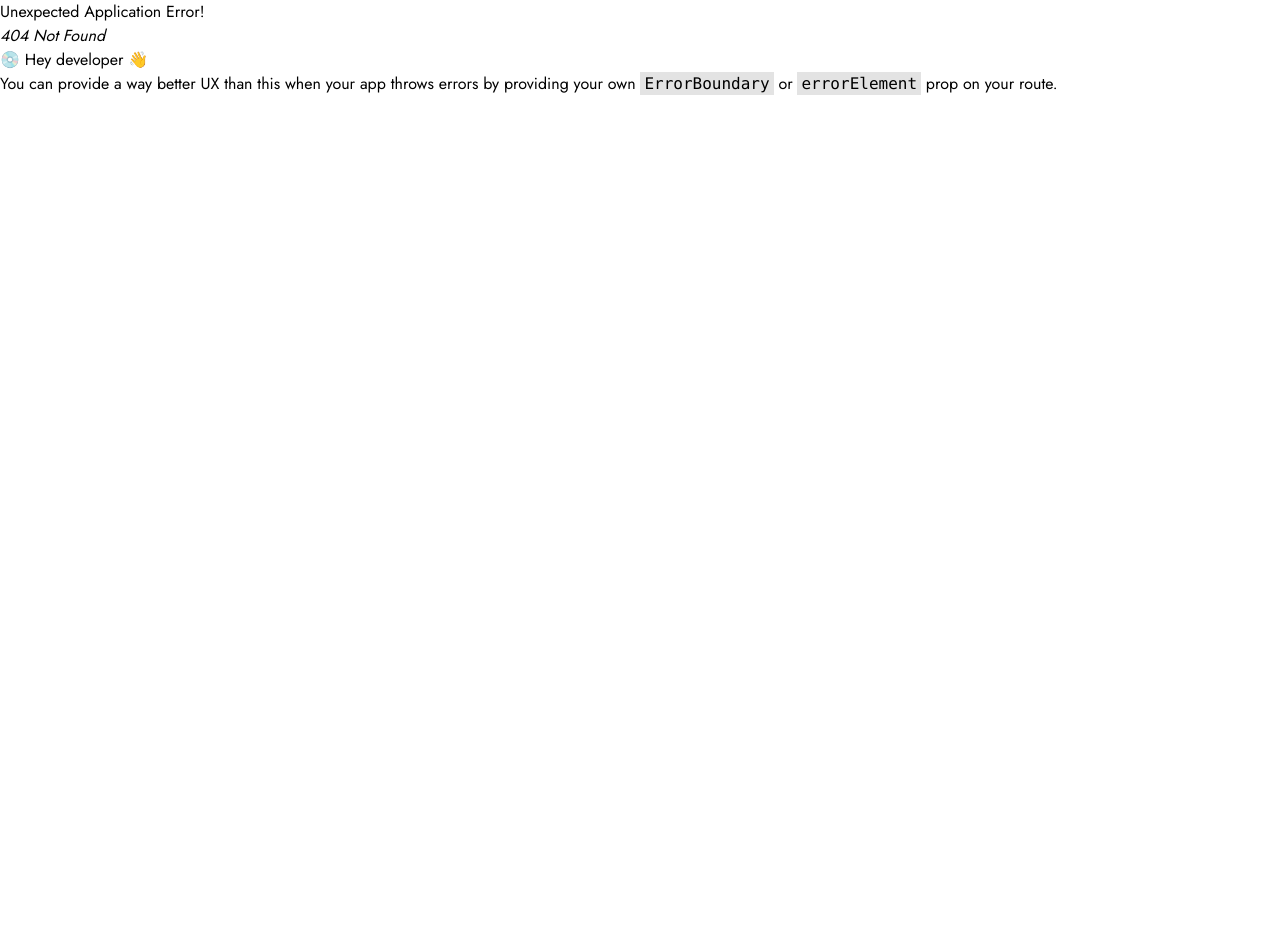
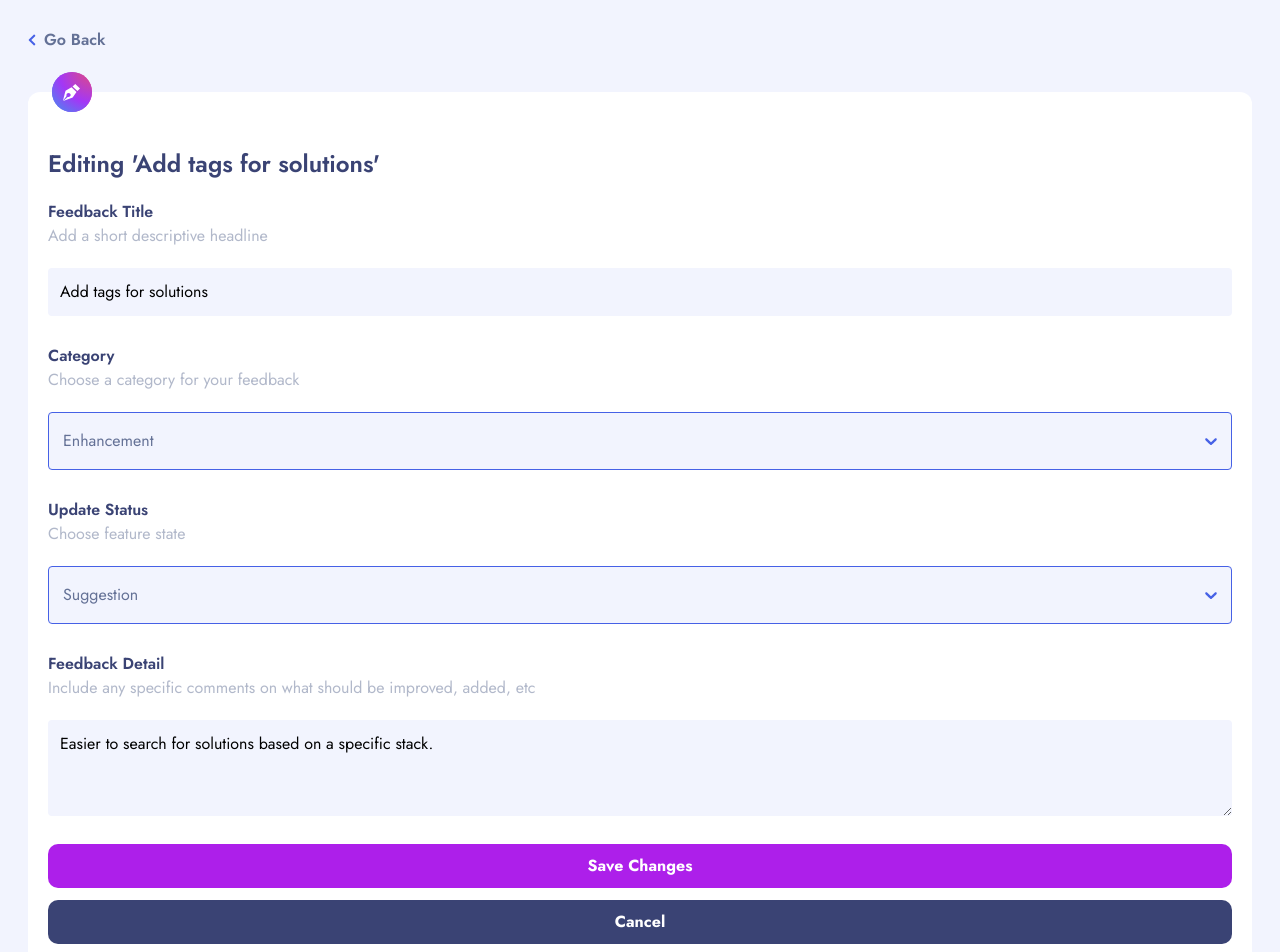
Before and after one commit to Abdul-Raziq1/ProductFeedBack, a React (Vite) app: page /comments/1/edit in a window 1280 px wide. Before the commit this address had no page. Shown: the top 952 px of the page. Before the commit the page ends 800 px from the top, so only its background shows below. Built offline with nearby package versions, Linux system fonts and the light colour scheme; data requests are answered from the project's data file.

Commit message:
Added ability to delete feedback

```diff
--- a/src/components/InputField.jsx
+++ b/src/components/InputField.jsx
@@ -1,42 +1,26 @@
+/* eslint-disable react/prop-types */
 import PropTypes from "prop-types";
-import { BUG, ENHANCEMENT, FEATURE, UI, UX } from "../data/types";
 import CustomSelect from "./CustomSelect";
-import { useContext } from "react";
-import { FeedbackContext } from "../context/FeedbackContext";
-const InputField = ({ title, description, inputType, warn, placeholder="" }) => {
-  const { feedback, setFeedback } = useContext(FeedbackContext);
+const InputField = ({
+  title,
+  titleValue,
+  descriptionValue,
+  categoryValue,
+  titleHandler,
+  descriptionHandler,
+  categoryHandler,
+  options,
+  description,
+  inputType,
+  warn,
+  placeholder = "",
+}) => {
   const mapTextToInput = (type) => {
-    const options = [
-      { value: FEATURE, label: FEATURE },
-      { value: UI, label: UI },
-      { value: UX, label: UX },
-      { value: ENHANCEMENT, label: ENHANCEMENT },
-      { value: BUG, label: BUG },
-    ];
-
-    const titleChangeHandler = (event) => {
-      setFeedback((prevState) => {
-        return { ...prevState, title: event.target.value };
-      });
-    };
-
-    const descriptionChangeHandler = (event) => {
-      setFeedback((prevState) => {
-        return { ...prevState, description: event.target.value };
-      });
-    };
-
-    const addCategoryHandler = (selectedValue) => {
-      setFeedback((prevState) => {
-        return { ...prevState, category: selectedValue.value };
-      });
-    };
-
     const inputElements = {
       text: (
         <input
-          onChange={titleChangeHandler}
-          value={feedback.title}
+          onChange={titleHandler}
+          value={titleValue}
           type="text"
           className={`rounded ${
             warn ? "outline-red-500" : "focus:outline-blueTheme"
@@ -48,14 +32,15 @@ const InputField = ({ title, description, inputType, warn, placeholder="" }) =>
           override
           className="rounded p-3"
           options={options}
-          onChange={addCategoryHandler}
+          onChange={categoryHandler}
+          defaultValue={{label: categoryValue, value: categoryValue}}
         />
       ),
       textarea: (
         <textarea
-          onChange={descriptionChangeHandler}
+          onChange={descriptionHandler}
           placeholder={placeholder}
-          value={feedback.description}
+          value={descriptionValue}
           rows={3}
           className="rounded bg-grayTheme p-3 focus:outline-blueTheme outline-offset-0 outline-1 outline-none"
         ></textarea>
@@ -65,10 +50,16 @@ const InputField = ({ title, description, inputType, warn, placeholder="" }) =>
   };
   return (
     <div className="flex flex-col">
-      {title !== undefined && <span className="font-semibold text-lighterBlueBlackTheme">{title}</span>}
-      { description !== undefined && <span className=" mb-5 text-darkGrayTheme text-opacity-50">
-        {description}
-      </span>}
+      {title !== undefined && (
+        <span className="font-semibold text-lighterBlueBlackTheme">
+          {title}
+        </span>
+      )}
+      {description !== undefined && (
+        <span className=" mb-5 text-darkGrayTheme text-opacity-50">
+          {description}
+        </span>
+      )}
       {mapTextToInput(inputType)}
     </div>
   );
@@ -79,6 +70,6 @@ InputField.propTypes = {
   description: PropTypes.string,
   inputType: PropTypes.string,
   warn: PropTypes.bool,
-  placeholder: PropTypes.string
+  placeholder: PropTypes.string,
 };
 export default InputField;
--- a/src/components/LinkButtons.jsx
+++ b/src/components/LinkButtons.jsx
@@ -10,7 +10,8 @@ const LinkButton = ({ text, icon, color }) => {
   }
   const mapTextToLink = (text) => {
     const links = {
-      'Add Feedback': 'addFeedback'
+      'Add Feedback': 'addFeedback',
+      'Edit Feedback': 'edit'
     }
     return links[text]
   }
@@ -21,7 +22,7 @@ const LinkButton = ({ text, icon, color }) => {
       className="hover:opacity-100 opacity-90 "
     >
       <div className="flex justify-center gap-1 items-center ">
-        <span className="text-xs text-white">{icon}</span>
+        {icon !== undefined && <span className="text-xs text-white">{icon}</span>}
         <span className="text-white font-bold whitespace-nowrap">{text}</span>
       </div>
     </Link>
--- a/src/context/FeedbackContext.jsx
+++ b/src/context/FeedbackContext.jsx
@@ -20,7 +20,7 @@ const FeedbackProvider = ({ children }) => {
     category: "Feature",
     numOfComments: 0,
     upvotes: 0,
-    status: "suggestion",
+    status: "Suggestion",
     comments: [],
   });
   const [currentUserData, setCurrentUserData] = useState({
@@ -88,7 +88,7 @@ const FeedbackProvider = ({ children }) => {
         console.log("Error:", error);
       });
     setFetchData(false);
-  }, [fetchData]);
+  }, [fetchData, setFetchData]);
 
   useEffect(() => {
     setSortedState(sorter(sortBy, filterate(filterBy, suggestions)));
--- a/src/data/data.json
+++ b/src/data/data.json
@@ -4,9 +4,8 @@
     "name": "Zena Kelley",
     "username": "velvetround",
     "likes": {
-      "2": 2,
-      "11": 11,
-      "803992f3-0d2c-4ce0-9bff-5968d5223c8e": "803992f3-0d2c-4ce0-9bff-5968d5223c8e"
+      "1": 1,
+      "6": 6
     }
   },
   "productRequests": [
@@ -14,7 +13,7 @@
       "id": 1,
       "title": "Add tags for solutions",
       "category": "Enhancement",
-      "upvotes": 99,
+      "upvotes": 100,
       "status": "Suggestion",
       "description": "Easier to search for solutions based on a specific stack.",
       "numOfComments": 2,
@@ -48,7 +47,7 @@
       "upvotes": 100,
       "status": "Suggestion",
       "description": "It would help people with light sensitivities and who prefer dark mode.",
-      "numOfComments": 9,
+      "numOfComments": 11,
       "comments": [
         {
           "id": 3,
@@ -170,6 +169,36 @@
               }
             }
           ]
+        },
+        {
+          "id": "4a61537f-3bd3-4612-9a37-2170f54ca41d",
+          "content": "Okay folks, implemented the delete functionality. Time to delete",
+          "user": {
+            "image": "/assets/user-images/image-zena.jpg",
+            "name": "Zena Kelley",
+            "username": "velvetround",
+            "likes": {
+              "1": 1,
+              "6": 6,
+              "11": 11
+            }
+          },
+          "replies": []
+        },
+        {
+          "id": "a4f75f30-1eda-44b8-a2b8-e84d3ffbe26b",
+          "content": "Oh wait xDDD,\nI can't delete replies, just feedback. LMAO",
+          "user": {
+            "image": "/assets/user-images/image-zena.jpg",
+            "name": "Zena Kelley",
+            "username": "velvetround",
+            "likes": {
+              "1": 1,
+              "6": 6,
+              "11": 11
+            }
+          },
+          "replies": []
         }
       ]
     },
@@ -271,7 +300,7 @@
       "id": 6,
       "title": "Preview images not loading",
       "category": "Bug",
-      "upvotes": 4,
+      "upvotes": 5,
       "status": "Suggestion",
       "description": "Challenge preview images are missing when you apply a filter.",
       "numOfComments": 1,
@@ -446,32 +475,6 @@
           ]
         }
       ]
-    },
-    {
-      "title": "13th",
-      "description": "13th",
-      "category": "Feature",
-      "numOfComments": 1,
-      "upvotes": 0,
-      "status": "suggestion",
-      "comments": [
-        {
-          "id": "e72a0b14-97bc-4e14-8689-c41b503c6d81",
-          "content": "First to comment here",
-          "user": {
-            "image": "/assets/user-images/image-zena.jpg",
-            "name": "Zena Kelley",
-            "username": "velvetround",
-            "likes": {
-              "2": 2,
-              "11": 11,
-              "803992f3-0d2c-4ce0-9bff-5968d5223c8e": "803992f3-0d2c-4ce0-9bff-5968d5223c8e"
-            }
-          },
-          "replies": []
-        }
-      ],
-      "id": 13
     }
   ]
 }
--- a/src/data/service.js
+++ b/src/data/service.js
@@ -156,12 +156,50 @@ try {
     }
 }
 
+const editFeedback = async (id, editedFeedback) => {
+    try {
+        const url = `${productRequests}/${id}`
+        // const suggestion = await getSuggestionWithId(id)
+
+        const response = await fetch(url, {
+            method: 'PUT',
+            headers: {
+                "Content-Type": "application/json"
+            },
+            body: JSON.stringify(editedFeedback)
+        })
+        return response.json()
+    }
+    catch (error) {
+        console.log("Error:", error);
+    }
+}
+
+const deleteFeedback = async (id) => {
+    try {
+        const url = `${productRequests}/${id}`
+        // const suggestion = await getSuggestionWithId(id)
+
+        await fetch(url, {
+            method: 'DELETE',
+            headers: {
+                "Content-Type": "application/json"
+            },
+        })
+    }
+    catch (error) {
+        console.log("Error:", error);
+    }
+}
+
 const axiosUtil = {
     addFeedBack,
     addUpvote,
     addToLikes,
     addComment,
     addReply,
+    deleteFeedback,
+    editFeedback,
     getProductRequests,
     getUser,
     removeFromLikes
--- a/src/data/types.js
+++ b/src/data/types.js
@@ -12,6 +12,13 @@ export const UX = "UX"
 export const BUG = "Bug"
 export const FEATURE = "Feature"
 
+// Status
+export const PLANNED = "Planned"
+export const IN_PROGRESS = "In-Progress"
+export const LIVE = "Live"
+export const SUGGESTION = "Suggestion"
+
+
 // Buttons
 export const ADD_FEEDBACK = "Add Feedback"
 
@@ -21,3 +28,19 @@ export const productRequests = "http://localhost:3000/productRequests";
 
 // Character limit
 export const INITIAL_CHARS = 250
+
+// Select options
+export const categoryOptions = [
+    { value: FEATURE, label: FEATURE },
+    { value: UI, label: UI },
+    { value: UX, label: UX },
+    { value: ENHANCEMENT, label: ENHANCEMENT },
+    { value: BUG, label: BUG },
+];
+
+export const statusOptions = [
+    { value: SUGGESTION, label: SUGGESTION },
+    { value: PLANNED, label: PLANNED },
+    { value: IN_PROGRESS, label: IN_PROGRESS },
+    { value: LIVE, label: LIVE },
+];
--- a/src/screens/Comments.jsx
+++ b/src/screens/Comments.jsx
@@ -8,6 +8,7 @@ import { useContext, useState } from "react";
 import { v4 as uuid } from "uuid";
 import { FeedbackContext } from "../context/FeedbackContext";
 import axiosUtil from "../data/service";
+import LinkButton from "../components/LinkButtons";
 
 async function detailsLoader({ params }) {
   const suggestionUrl = `${productRequests}/${params.id}`;
@@ -74,7 +75,7 @@ const Comments = () => {
             Go Back
           </span>
         </div>
-        <CustomButton text={"Edit Feedback"} color={"#4661E6"} />
+        <LinkButton color={"#4661E6"} text={"Edit Feedback"} />
       </div>
 
       <div className="flex flex-col">
--- /dev/null
+++ b/src/screens/EditScreen.jsx
@@ -0,0 +1,183 @@
+/* eslint-disable no-unused-vars */
+// import PropType from 'prop-types'
+import CustomButton from "../components/CustomButton";
+import {
+  ADD_FEEDBACK,
+  categoryOptions,
+  productRequests,
+  statusOptions,
+} from "../data/types";
+import { useLoaderData, useNavigate } from "react-router-dom";
+import { FaChevronLeft } from "react-icons/fa";
+import FloatingActionButton from "../components/FloatingActionButton";
+import InputField from "../components/InputField";
+import { useContext, useState } from "react";
+import editIcon from "../../public/assets/shared/icon-edit-feedback.svg";
+import suggestions from "../data/suggestions";
+import axiosUtil from "../data/service";
+import { FeedbackContext } from "../context/FeedbackContext";
+
+async function editLoader({ params }) {
+  console.log("Params", params);
+  const suggestionUrl = `${productRequests}/${params.id}`;
+  const response = await fetch(suggestionUrl);
+  const suggestion = await response.json();
+  return suggestion;
+}
+
+const EditScreen = () => {
+  const [showWarning, setShowWarning] = useState(false);
+  const { setFetchData, setSuggestions } = useContext(FeedbackContext);
+  const navigate = useNavigate();
+  const backClickHandler = () => {
+    navigate(-1);
+  };
+  const suggestion = useLoaderData();
+  const title = suggestion.title;
+  const [editedFeedback, setEditedFeedback] = useState(suggestion);
+  const titleChangeHandler = (event) => {
+    setEditedFeedback((prevState) => {
+      return { ...prevState, title: event.target.value };
+    });
+  };
+
+  const descriptionChangeHandler = (event) => {
+    setEditedFeedback((prevState) => {
+      return { ...prevState, description: event.target.value };
+    });
+  };
+
+  const addCategoryHandler = (selectedValue) => {
+    setEditedFeedback((prevState) => {
+      return { ...prevState, category: selectedValue.value };
+    });
+  };
+
+  const addStatusHandler = (selectedValue) => {
+    setEditedFeedback((prevState) => {
+      return { ...prevState, status: selectedValue.value };
+    });
+  };
+
+  const saveEditHandler = (event) => {
+    event.preventDefault();
+    if (editedFeedback.title === "") {
+      setShowWarning(true);
+      setTimeout(() => {
+        setShowWarning(false);
+      }, 1500);
+      return;
+    }
+    axiosUtil
+      .editFeedback(editedFeedback.id, editedFeedback)
+      .then((response) => {
+        setSuggestions(prevState => {
+            const updatedSuggestions = prevState.map((state) => {
+                if (state.id === response.id) {
+                    return response
+                }
+                return state
+            })
+            return updatedSuggestions
+        })
+      });
+    setFetchData(true);
+    navigate(-1);
+  };
+
+  const deleteHandler = () => {
+    const deletedId = editedFeedback.id
+    axiosUtil.deleteFeedback(editedFeedback.id)
+    .then(() => {
+        setSuggestions(prevState => {
+            const updatedSuggestions = prevState.filter((state) => state.id !== deletedId)
+            return updatedSuggestions
+        })
+    })
+    setFetchData(true);
+    navigate('/')
+  }
+
+  return (
+    <div className="min-h-screen p-7 bg-grayTheme flex flex-col gap-10 select-none">
+      <div
+        onClick={backClickHandler}
+        className="cursor-pointer w-fit flex gap-2 items-center"
+      >
+        <FaChevronLeft className="w-2 text-blueTheme" />
+        <span className="hover:underline font-semibold text-darkGrayTheme">
+          Go Back
+        </span>
+      </div>
+      <div className="flex-1 pt-14 pb-7 px-5 relative rounded-xl bg-white">
+        <FloatingActionButton icon={<img src={editIcon} />} />
+        <h2 className="text-2xl mb-5 font-semibold text-lighterBlueBlackTheme">
+          Editing &apos;{title}&apos;
+        </h2>
+        <form noValidate className="flex flex-col gap-7">
+          <div>
+            <InputField
+              title={"Feedback Title"}
+              description={"Add a short descriptive headline"}
+              titleValue={editedFeedback.title}
+              titleHandler={titleChangeHandler}
+              inputType={"text"}
+              warn={showWarning}
+            />
+            {showWarning && (
+              <span className="text-red-600">Can&apos;t be empty</span>
+            )}
+          </div>
+
+          <InputField
+            title={"Category"}
+            description={"Choose a category for your feedback"}
+            inputType={"select"}
+            options={categoryOptions}
+            categoryValue={editedFeedback.category}
+            categoryHandler={addCategoryHandler}
+          />
+
+          <InputField
+            title={"Update Status"}
+            description={"Choose feature state"}
+            inputType={"select"}
+            options={statusOptions}
+            categoryValue={editedFeedback.status}
+            categoryHandler={addStatusHandler}
+          />
+
+          <InputField
+            title={"Feedback Detail"}
+            description={
+              "Include any specific comments on what should be improved, added, etc"
+            }
+            inputType={"textarea"}
+            descriptionHandler={descriptionChangeHandler}
+            descriptionValue={editedFeedback.description}
+          />
+          <div className="flex flex-col gap-3">
+            <CustomButton
+              type={"submit"}
+              color={"#AD1FEA"}
+              text={"Save Changes"}
+              onClick={saveEditHandler}
+            />
+            <CustomButton
+              color={"#3A4374"}
+              text={"Cancel"}
+              onClick={backClickHandler}
+            />
+            <CustomButton
+              color={"#D73737"}
+              text={"Delete"}
+              onClick={deleteHandler}
+            />
+          </div>
+        </form>
+      </div>
+    </div>
+  );
+};
+
+export { editLoader, EditScreen };
--- a/src/screens/FeedbackScreen.jsx
+++ b/src/screens/FeedbackScreen.jsx
@@ -3,7 +3,7 @@ import { useNavigate } from "react-router-dom";
 import FloatingActionButton from "../components/FloatingActionButton";
 import InputField from "../components/InputField";
 import CustomButton from "../components/CustomButton";
-import { ADD_FEEDBACK } from "../data/types";
+import { ADD_FEEDBACK, categoryOptions } from "../data/types";
 import { useContext, useState } from "react";
 import { FeedbackContext } from "../context/FeedbackContext";
 import axiosUtil from "../data/service";
@@ -33,7 +33,7 @@ const FeedbackScreen = () => {
           category: "Feature",
           numOfComments: 0,
           upvotes: 0,
-          status: "suggestion",
+          status: "Suggestion",
           comments: [],
         });
         navigate(-1);
@@ -42,6 +42,23 @@ const FeedbackScreen = () => {
       .catch((error) => {
         console.log("Error: ", error);
       });
+  };
+  const titleChangeHandler = (event) => {
+    setFeedback((prevState) => {
+      return { ...prevState, title: event.target.value };
+    });
+  };
+
+  const descriptionChangeHandler = (event) => {
+    setFeedback((prevState) => {
+      return { ...prevState, description: event.target.value };
+    });
+  };
+
+  const addCategoryHandler = (selectedValue) => {
+    setFeedback((prevState) => {
+      return { ...prevState, category: selectedValue.value };
+    });
   };
   return (
     <div className="min-h-screen p-7 bg-grayTheme flex flex-col gap-10 select-none">
@@ -63,6 +80,8 @@ const FeedbackScreen = () => {
           <div>
             <InputField
               title={"Feedback Title"}
+              titleHandler={titleChangeHandler}
+              titleValue={feedback.title}
               description={"Add a short descriptive headline"}
               inputType={"text"}
               warn={showWarning}
@@ -76,6 +95,9 @@ const FeedbackScreen = () => {
             title={"Category"}
             description={"Choose a category for your feedback"}
             inputType={"select"}
+            categoryHandler={addCategoryHandler}
+            options={categoryOptions}
+            categoryValue={feedback.category}
           />
           <InputField
             title={"Feedback Detail"}
@@ -83,6 +105,8 @@ const FeedbackScreen = () => {
               "Include any specific comments on what should be improved, added, etc"
             }
             inputType={"textarea"}
+            descriptionHandler={descriptionChangeHandler}
+            descriptionValue={feedback.description}
           />
           <div className="flex flex-col gap-3">
             <CustomButton
```
Also changed, not shown: src/main.jsx (+23 -18 lines).
